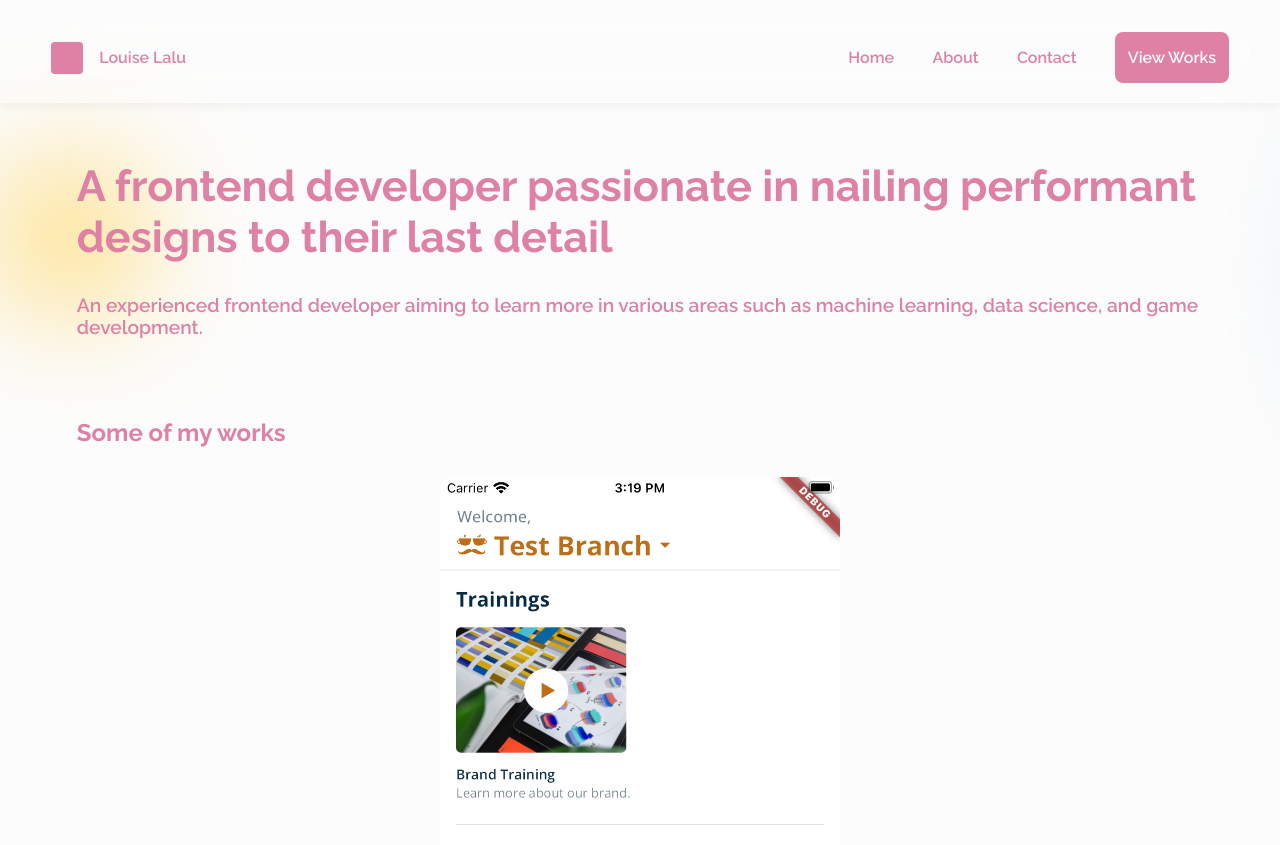
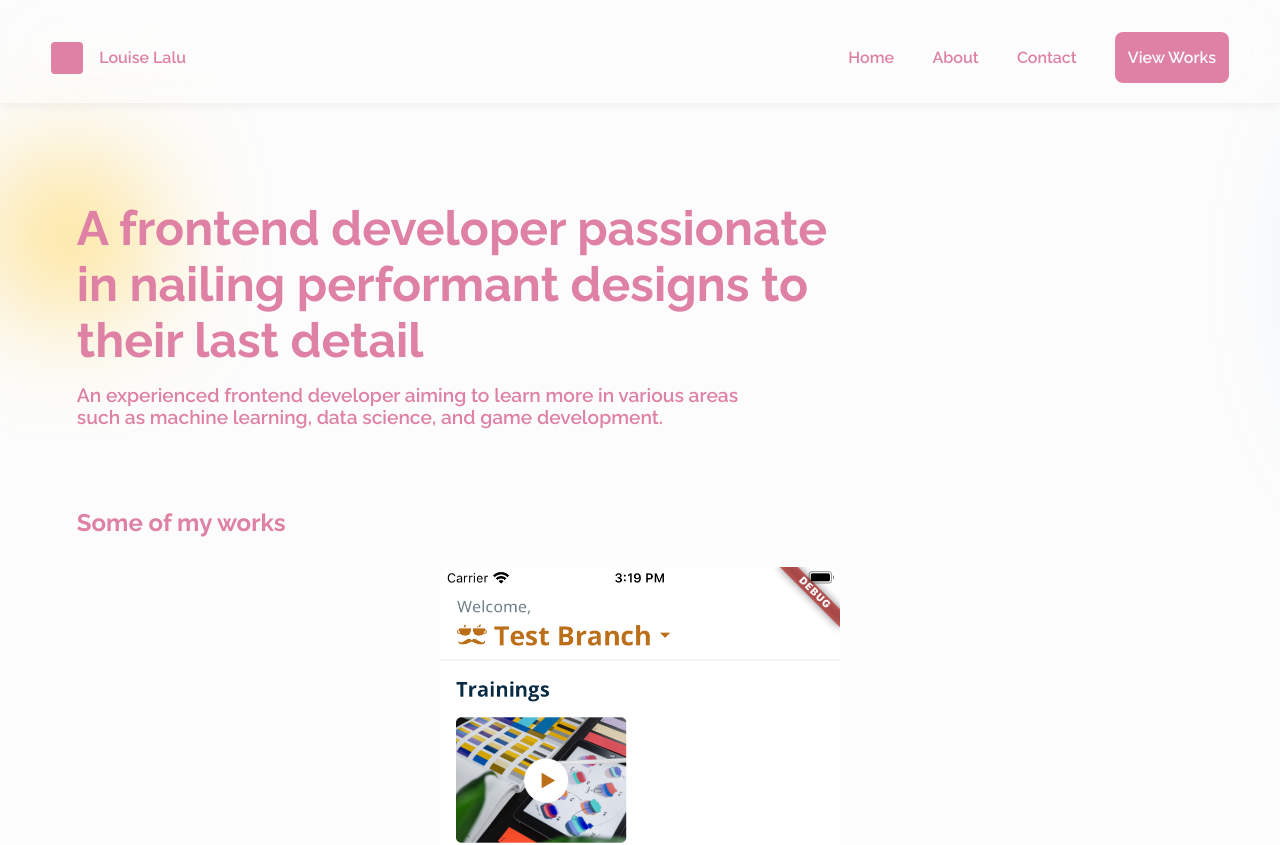
Before and after one commit to conraduouou/portfolio, a Vue app: page / in a window 1280 px wide. Shown: the top 845 px of the page. Built offline with nearby package versions, Linux system fonts and the light colour scheme.

Commit message:
make web version of first section in home page

```diff
--- a/src/views/components/HeaderComponent.vue
+++ b/src/views/components/HeaderComponent.vue
@@ -164,7 +164,7 @@ header>div:nth-child(1) {
   background-color: var(--color-background-dark);
 }
 
-@media screen and (min-width: 800px) {
+@media screen and (min-width: 768px) {
   header {
     display: flex;
     height: auto;
--- a/src/views/pages/Home/HomePage.vue
+++ b/src/views/pages/Home/HomePage.vue
@@ -126,4 +126,10 @@ main {
   position: relative;
   top: -20vh;
 }
+
+@media screen and (min-width: 768px) {
+  .first-section {
+    padding-top: 25vh;
+  }
+}
 </style>
--- a/src/views/pages/Home/TheFirst.vue
+++ b/src/views/pages/Home/TheFirst.vue
@@ -24,4 +24,16 @@ p {
   font-weight: 600;
   font-size: 1.2em;
 }
+
+@media screen and (min-width: 768px) {
+  h2 {
+    font-size: 3em;
+    width: calc(100vw * 5 / 8);
+    margin-bottom: 1rem;
+  }
+
+  p {
+    width: calc(100vw * 4.3 / 8);
+  }
+}
 </style>
```
